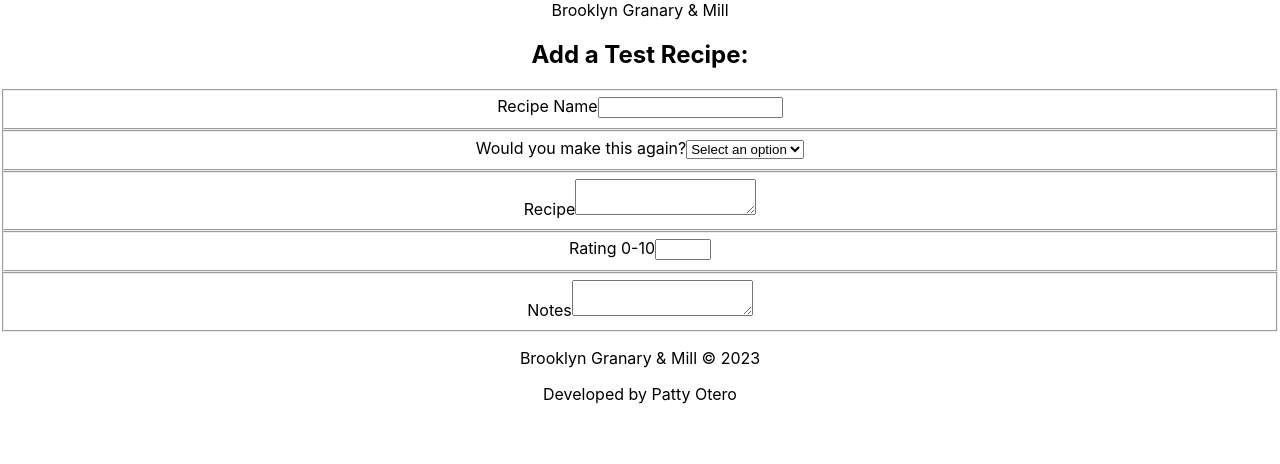
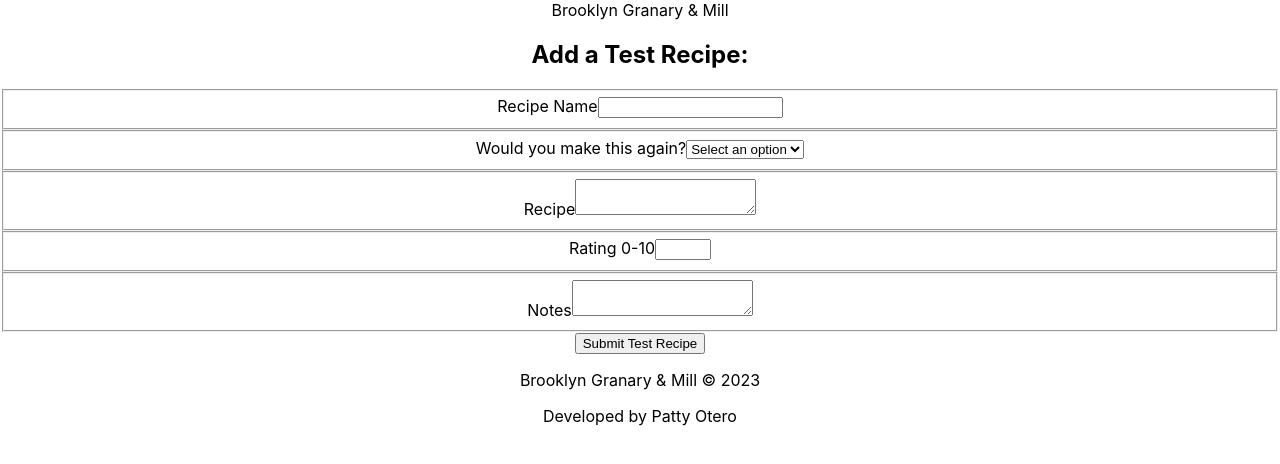
Before and after one commit to patty-rose/fullstack-project, a React (Create React App) app in the folder intsureview_fe/: page / in a window 1280 px wide. Shown: the top 464 px of the page. Built offline with nearby package versions, Linux system fonts and the light colour scheme.

Commit message:
FE: add button and form tags to complete CentralContent form

```diff
--- a/intsureview_fe/src/components/CentralContent.js
+++ b/intsureview_fe/src/components/CentralContent.js
@@ -3,6 +3,7 @@
 import FormTitle from "./FormTitle";
 import TextAreaField from "./TextAreaField";
 import SelectField from "./SelectField";
+import Button from "./Button";
 
 const CentralContent = () => {
   const [recipeName, setRecipeName] = useState("");
@@ -12,18 +13,8 @@
   const [notes, setNotes] = useState("");
   return (
     <main data-testid="central-content">
-      {/*
-      this will contain:
-      -title
-      -form
-      -input for recipe name
-      -select input for make again
-      -text area for recipe
-      -number input for rating
-      -text area for notes
-      -submit button
-      */}
       <FormTitle text="Add a Test Recipe:" />
+      <form>
         <InputField
           label="Recipe Name"
           id="recipeName"
@@ -67,6 +58,8 @@
           onChange={(e) => setNotes(e.target.value)}
           required
         />
+        <Button type="submit">Submit Test Recipe</Button>
+      </form>
     </main>
   );
 };
```
Lines whose indentation alone changed are shown as unchanged.
